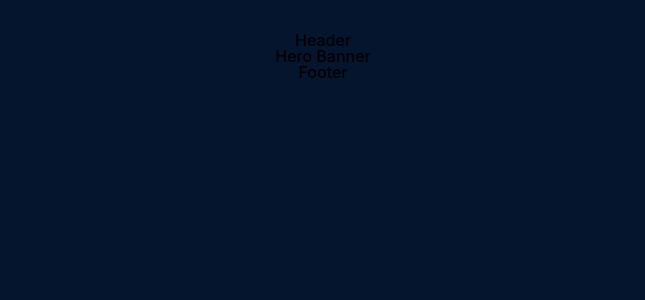
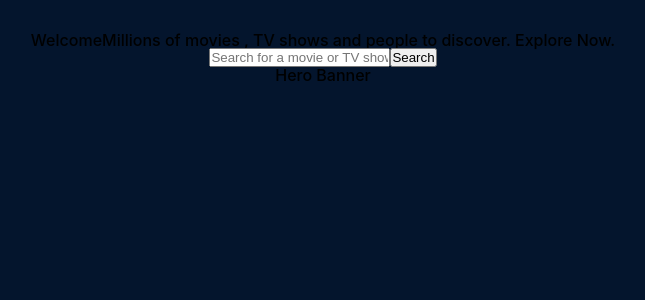
Before and after one commit to willshallC/react-cinewhiz, a React (Vite) app: page / in a window 1280 px wide. Shown: the top 300 px of the page, without its empty margins (317-962 px from the left). Built offline with nearby package versions, Linux system fonts and the light colour scheme; no server answers.

Commit message:
setup navigate for search query

```diff
--- a/src/App.jsx
+++ b/src/App.jsx
@@ -29,7 +29,7 @@
   }
   return (
     <BrowserRouter>
-    <Header/>
+    {/* <Header/> */}
       <Routes>
         <Route path="/" element={<Home />} />
         <Route path="/:mediaType/:id" element={<Details />} />
@@ -37,7 +37,7 @@
         <Route path="/explore/:mediaType" element={<Explore/>} />
         <Route path="*" element={<PageNotFound />} />
       </Routes>
-      <Footer/>
+      {/* <Footer/> */}
     </BrowserRouter>
   )
 }
--- a/src/pages/home/heroBanner/HeroBanner.jsx
+++ b/src/pages/home/heroBanner/HeroBanner.jsx
@@ -1,9 +1,32 @@
-import React from "react";
+import React, {useState} from "react";
+import { useNavigate } from "react-router-dom";
 import "./style.scss";
 
 const HeroBanner = () => {
+    const [backgroundm, setBackground] = useState("");
+    const [query, setQuery] = useState("");
+
+    const navigate = useNavigate();
+    const searchQueryHandler = (event) =>{
+        setQuery('gg');
+        if(event.key === "Enter" && query.length > 0 ){
+            navigate(`/search/${query}`)
+        }
+    }
     return(
-        <div>
+        <div className="heroBanner">
+            <div className="wrapper">
+                <div className="heroBannerContent">
+                    <span className="title">Welcome</span>
+                    <span className="subTitle">Millions of movies , TV shows and people to discover.
+                        Explore Now.
+                    </span>
+                    <div className="searchInput">
+                        <input onChange={e=>setQuery(e.target.value)} onKeyUp={searchQueryHandler} type="text" placeholder="Search for a movie or TV show....."/>
+                        <button>Search</button>
+                    </div>
+                </div>
+            </div>
             Hero Banner
         </div>
     )
```
